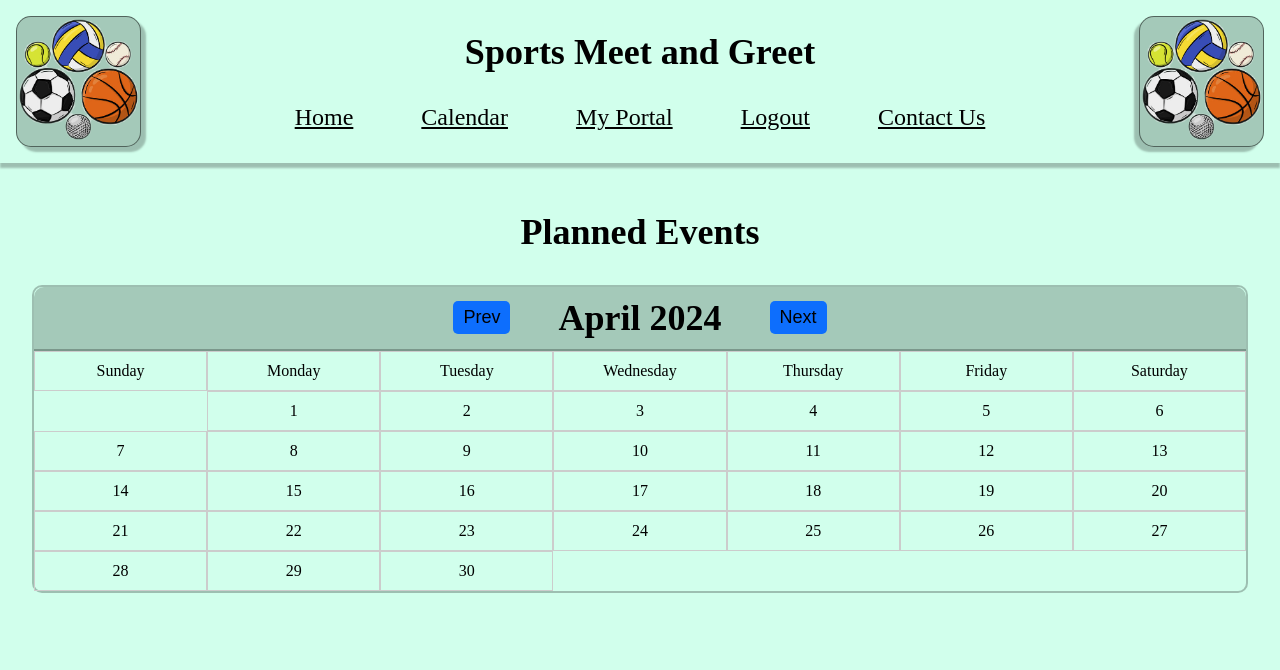
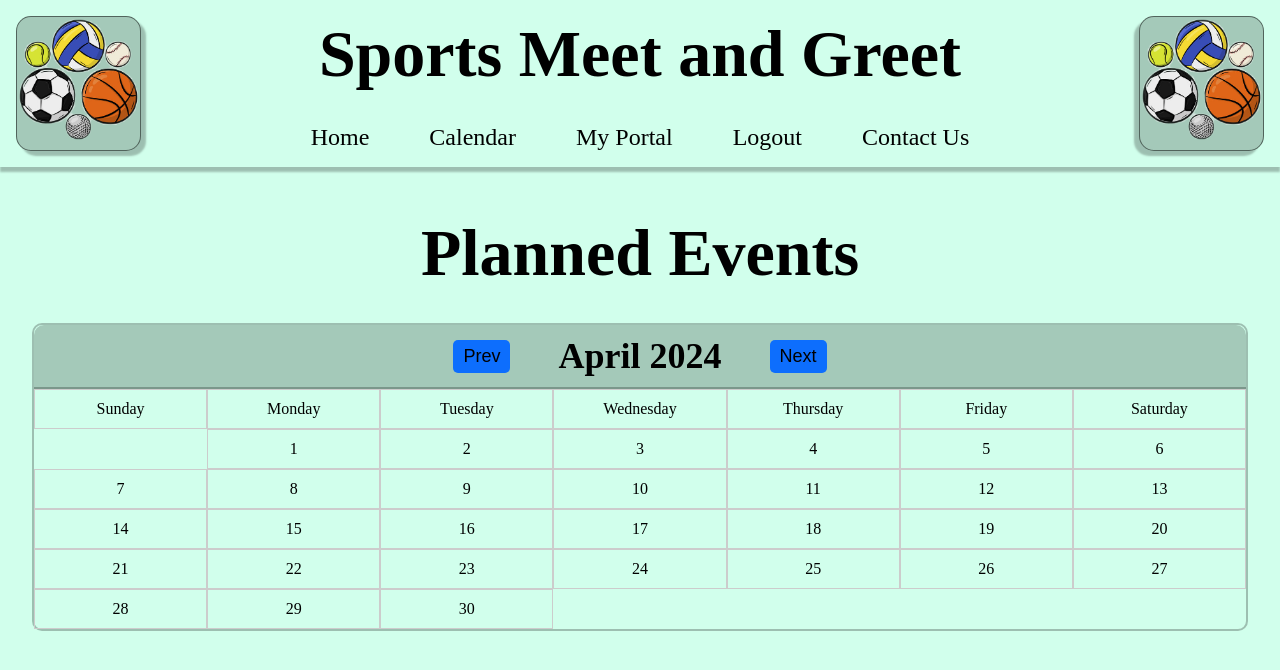
Before and after one commit to jk377y/sports_meetup, a React (Vite) app: page /calendar in a window 1280 px wide. Shown: the top 670 px of the page. Built offline with nearby package versions, Linux system fonts and the light colour scheme.

Commit message:
small QoL changes

```diff
--- a/src/assets/index.css
+++ b/src/assets/index.css
@@ -8,7 +8,6 @@
 }
 
 :root {
-    --clr-bg-primary: rgb(255, 255, 255);
     --clr-bg-primary: rgb(209, 255, 236);
     --clr-bg-secondary: rgb(164, 201, 185);
     --clr-bg-tertiary: rgb(255, 0, 0);
@@ -42,7 +41,7 @@
 
 html { background-color: var(--clr-bg-primary);}
 
-/* .title {font-size: calc(var(--fs-h1) + 30px);} */
+.title {font-size: calc(var(--fs-h1) + 30px);}
 h1 { font-size: var(--fs-h1);}
 h2 { font-size: var(--fs-h2);}
 h3 { font-size: var(--fs-h3);}
--- a/src/components/header/Header.css
+++ b/src/components/header/Header.css
@@ -47,11 +47,19 @@ ul {
     gap: 3rem;
 }
 
+li {
+    /* background-color: red; */
+    flex-grow: 1;
+    text-align: center;
+}
+
 .nav_links {
     font-size: var(--fs-h4);
-    padding: 0.25rem 0.5rem;
+    width: 100%;
+    text-decoration: none;
     border-radius: 5px;
-	cursor: pointer;
+    cursor: pointer;
+    padding: 0.1rem 0.25rem;
     color: var(--clr-text-primary);
     border: var(--btn-border-primary);
     transition: var(--transition-default);
@@ -60,6 +68,7 @@ ul {
 .nav_links:hover {
     background-color: var(--clr-bg-secondary);
     border: var(--btn-border-hover);
+    color: var(--clr-text-secondary);
 }
 
 .nav_links:active {
--- a/src/components/header/Header.jsx
+++ b/src/components/header/Header.jsx
@@ -12,7 +12,7 @@ const Header = ({ signedIn }) => {
                     <img src={LOGO} alt='logo' />
                 </a>
                 <div className='title_area'>
-                    <h1>Sports Meet and Greet</h1>
+                    <h1 className='title'>Sports Meet and Greet</h1>
                     <nav>
                         <ul>
                             <li><a href="/" className='nav_links'>Home</a></li>
```
